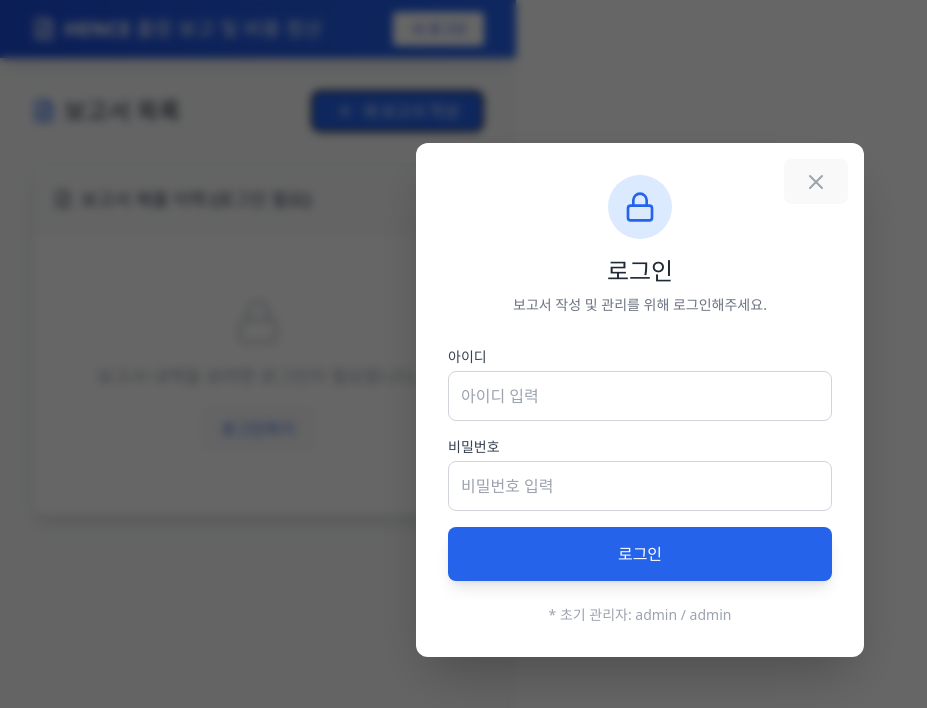
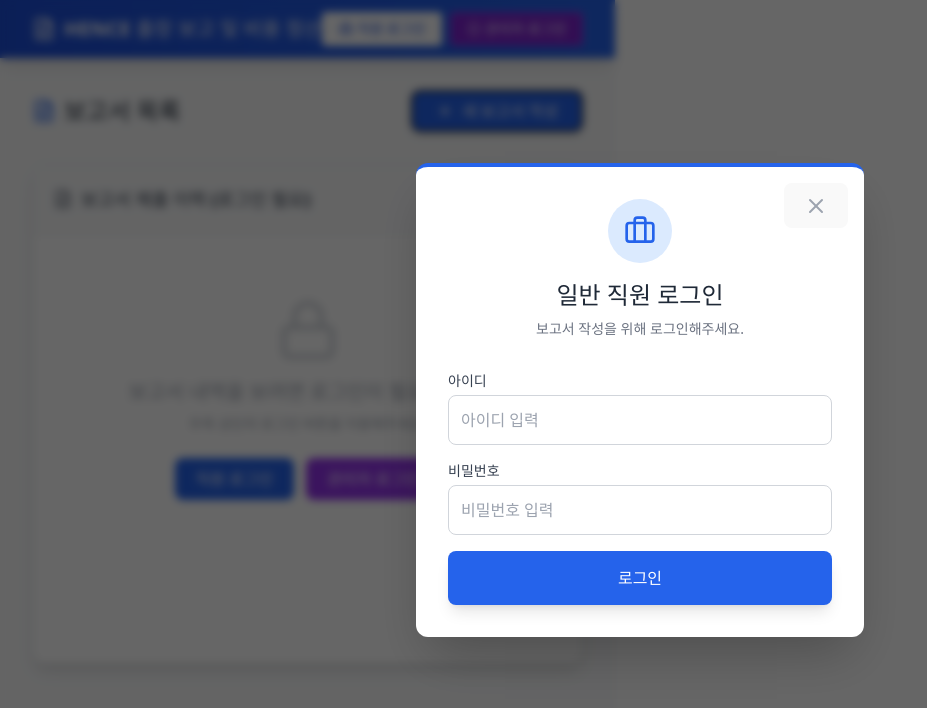
Before and after one commit to hsh8289/HENCE-business-trip-manager, a React (Vite) app: page / in a window 1280 px wide. Both pictures are taken after a click on the button "새 보고서 작성". Shown: the top 708 px of the page, without its empty margins (0-927 px from the left). Built offline with nearby package versions, Linux system fonts and the light colour scheme.

Commit message:
design update

```diff
--- a/src/App.jsx
+++ b/src/App.jsx
@@ -1,5 +1,5 @@
 import React, { useState, useEffect, useRef } from 'react';
-import { Calendar, MapPin, FileText, DollarSign, Car, Upload, Printer, Trash2, Plus, Save, Lock, LogOut, UserCog, RefreshCw, Check, Send, Edit, X, Users, AlertCircle, MessageSquare, LogIn } from 'lucide-react';
+import { Calendar, MapPin, FileText, DollarSign, Car, Upload, Printer, Trash2, Plus, Save, Lock, LogOut, UserCog, RefreshCw, Check, Send, Edit, X, Users, AlertCircle, MessageSquare, LogIn, Briefcase, Shield } from 'lucide-react';
 
 // 유류비 기준 단가 (원/km)
 const FUEL_RATE_PERSONAL = 200;
@@ -23,9 +23,9 @@ function getInitialFormData() {
 }
 
 // ----------------------------------------------------------------------
-// [컴포넌트] 로그인 모달 (팝업 형태)
+// [컴포넌트] 로그인 모달 (팝업 형태) - 역할 구분 추가
 // ----------------------------------------------------------------------
-function LoginModal({ onClose, onLogin }) {
+function LoginModal({ onClose, onLogin, targetRole }) {
   const [userId, setUserId] = useState('');
   const [password, setPassword] = useState('');
   const [error, setError] = useState('');
@@ -35,6 +35,13 @@ function LoginModal({ onClose, onLogin }) {
     const user = users.find(u => u.id === userId && u.password === password);
 
     if (user) {
+      // 역할 검증 로직 추가
+      if (targetRole && user.role !== targetRole) {
+        setError(targetRole === 'admin'
+          ? '관리자 계정만 로그인할 수 있습니다.'
+          : '일반 직원 계정만 로그인할 수 있습니다.');
+        return;
+      }
       onLogin(user);
       onClose();
     } else {
@@ -44,15 +51,19 @@ function LoginModal({ onClose, onLogin }) {
 
   return (
     <div className="fixed inset-0 bg-black bg-opacity-60 flex justify-center items-center z-50 p-4 backdrop-blur-sm animate-fade-in">
-      <div className="bg-white p-8 rounded-xl shadow-2xl w-full max-w-md relative">
+      <div className="bg-white p-8 rounded-xl shadow-2xl w-full max-w-md relative border-t-4 border-blue-600">
         <button onClick={onClose} className="absolute top-4 right-4 text-gray-400 hover:text-gray-600"><X size={24}/></button>
 
         <div className="text-center mb-8">
-          <div className="inline-flex items-center justify-center w-16 h-16 bg-blue-100 rounded-full mb-4">
-            <Lock size={32} className="text-blue-600" />
+          <div className={`inline-flex items-center justify-center w-16 h-16 rounded-full mb-4 ${targetRole === 'admin' ? 'bg-purple-100' : 'bg-blue-100'}`}>
+            {targetRole === 'admin' ? <Shield size={32} className="text-purple-600" /> : <Briefcase size={32} className="text-blue-600" />}
           </div>
-          <h2 className="text-2xl font-bold text-gray-800">로그인</h2>
-          <p className="text-gray-500 mt-2 text-sm">보고서 작성 및 관리를 위해 로그인해주세요.</p>
+          <h2 className="text-2xl font-bold text-gray-800">
+            {targetRole === 'admin' ? '관리자 로그인' : '일반 직원 로그인'}
+          </h2>
+          <p className="text-gray-500 mt-2 text-sm">
+            {targetRole === 'admin' ? '관리자 계정으로 접속합니다.' : '보고서 작성을 위해 로그인해주세요.'}
+          </p>
         </div>
 
         {error && <div className="mb-4 p-3 bg-red-50 text-red-500 text-sm rounded-lg border border-red-100 flex items-center gap-2"><AlertCircle size={16}/>{error}</div>}
@@ -81,14 +92,17 @@ function LoginModal({ onClose, onLogin }) {
           </div>
           <button
             onClick={handleSubmit}
-            className="w-full bg-blue-600 text-white py-3.5 rounded-lg font-bold hover:bg-blue-700 transition shadow-lg mt-2"
+            className={`w-full text-white py-3.5 rounded-lg font-bold transition shadow-lg mt-2 ${targetRole === 'admin' ? 'bg-purple-600 hover:bg-purple-700' : 'bg-blue-600 hover:bg-blue-700'}`}
           >
             로그인
           </button>
         </div>
-        <div className="mt-6 text-center text-sm text-gray-400">
-          * 초기 관리자: admin / admin
-        </div>
+
+        {targetRole === 'admin' && (
+          <div className="mt-6 text-center text-sm text-gray-400">
+            * 초기 관리자: admin / admin
+          </div>
+        )}
       </div>
     </div>
   );
@@ -210,13 +224,13 @@ function UserManagementModal({ onClose }) {
 // [메인] App 컴포넌트
 // ----------------------------------------------------------------------
 export default function App() {
-  const [user, setUser] = useState(null); // 로그인 상태 (null이면 게스트)
+  const [user, setUser] = useState(null);
   const [view, setView] = useState('dashboard');
   const [reports, setReports] = useState([]);
   const [selectedReport, setSelectedReport] = useState(null);
 
   // 모달 상태
-  const [showLoginModal, setShowLoginModal] = useState(false);
+  const [loginModalTarget, setLoginModalTarget] = useState(null); // 'admin' | 'employee' | null
   const [showRejectModal, setShowRejectModal] = useState(false);
   const [showResubmitModal, setShowResubmitModal] = useState(false);
   const [showUserManageModal, setShowUserManageModal] = useState(false);
@@ -272,7 +286,8 @@ export default function App() {
   // --- 작성 기능 ---
   const handleCreateReportClick = () => {
     if (!user) {
-      setShowLoginModal(true);
+      // 비로그인 상태에서 작성 시도 시 '직원 로그인'으로 유도
+      setLoginModalTarget('employee');
     } else {
       startWrite();
     }
@@ -383,9 +398,9 @@ export default function App() {
   `;
 
   return (
-    <div className="min-h-screen bg-gray-50 text-gray-800 font-sans print:bg-white">
+    <div className="min-h-screen bg-gray-50 text-gray-800 font-sans print:bg-white flex flex-col items-center">
       {/* 상단 헤더 */}
-      <header className="bg-gradient-to-r from-blue-700 to-blue-600 text-white shadow-lg print-hidden sticky top-0 z-20">
+      <header className="bg-gradient-to-r from-blue-700 to-blue-600 text-white shadow-lg print-hidden sticky top-0 z-20 w-full">
         <div className="w-full max-w-[1920px] mx-auto px-4 md:px-8 py-3 flex justify-between items-center">
           <div className="flex items-center gap-4">
             <h1 className="text-lg md:text-xl font-bold flex items-center gap-2 cursor-pointer hover:opacity-90 transition" onClick={() => setView('dashboard')}>
@@ -395,9 +410,15 @@ export default function App() {
           </div>
           <div className="flex gap-2">
             {!user ? (
-              <button onClick={() => setShowLoginModal(true)} className="text-sm bg-white text-blue-700 hover:bg-blue-50 px-4 py-1.5 rounded font-bold flex items-center gap-1 transition shadow-sm">
-                <LogIn size={14}/> 로그인
-              </button>
+              <>
+                {/* 로그인 버튼 분리: 직원용 / 관리자용 */}
+                <button onClick={() => setLoginModalTarget('employee')} className="text-sm bg-white text-blue-700 hover:bg-blue-50 px-4 py-1.5 rounded font-bold flex items-center gap-1 transition shadow-sm">
+                  <Briefcase size={14}/> 직원 로그인
+                </button>
+                <button onClick={() => setLoginModalTarget('admin')} className="text-sm bg-purple-700 text-white hover:bg-purple-800 px-4 py-1.5 rounded font-bold flex items-center gap-1 transition shadow-sm border border-purple-500">
+                  <Shield size={14}/> 관리자 로그인
+                </button>
+              </>
             ) : (
               <button onClick={handleLogout} className="text-sm bg-blue-800 hover:bg-blue-900 px-3 py-1.5 rounded flex items-center gap-1 transition"><LogOut size={14}/> 로그아웃</button>
             )}
@@ -405,7 +426,7 @@ export default function App() {
         </div>
       </header>
 
-      <main className="w-full max-w-[1920px] mx-auto p-4 md:p-8 print:p-0">
+      <main className="w-full max-w-[1920px] mx-auto p-4 md:p-8 print:p-0 flex-grow">
 
         {/* --- [대시보드] --- */}
         {view === 'dashboard' && (
@@ -426,7 +447,7 @@ export default function App() {
               </div>
             </div>
 
-            <div className="bg-white rounded-xl shadow-lg border border-gray-200 overflow-hidden">
+            <div className="bg-white rounded-xl shadow-lg border border-gray-200 overflow-hidden min-h-[500px]">
               <div className="p-5 bg-gray-50 border-b border-gray-200 flex justify-between items-center">
                 <h3 className="text-lg font-bold text-gray-700 flex items-center gap-2">
                   <FileText size={20} className="text-gray-500"/> {user?.role === 'admin' ? '전체 제출된 보고서' : (user ? '나의 제출 이력' : '보고서 제출 이력 (로그인 필요)')}
@@ -435,10 +456,14 @@ export default function App() {
               </div>
               <div className="overflow-x-auto">
                 {!user ? (
-                  <div className="p-16 text-center text-gray-400">
-                    <Lock size={48} className="mx-auto mb-4 text-gray-300"/>
-                    <p className="text-lg font-bold">보고서 내역을 보려면 로그인이 필요합니다.</p>
-                    <button onClick={() => setShowLoginModal(true)} className="mt-4 text-blue-600 font-bold hover:underline">로그인하기</button>
+                  <div className="p-16 text-center text-gray-400 h-full flex flex-col justify-center items-center">
+                    <Lock size={64} className="mb-4 text-gray-300"/>
+                    <p className="text-xl font-bold mb-2">보고서 내역을 보려면 로그인이 필요합니다.</p>
+                    <p className="text-sm mb-6">우측 상단의 로그인 버튼을 이용해주세요.</p>
+                    <div className="flex gap-3">
+                      <button onClick={() => setLoginModalTarget('employee')} className="px-5 py-2 bg-blue-600 text-white rounded-lg hover:bg-blue-700 transition font-bold">직원 로그인</button>
+                      <button onClick={() => setLoginModalTarget('admin')} className="px-5 py-2 bg-purple-600 text-white rounded-lg hover:bg-purple-700 transition font-bold">관리자 로그인</button>
+                    </div>
                   </div>
                 ) : (
                   <table className="w-full text-sm text-left text-gray-600 min-w-[800px]">
@@ -623,7 +648,7 @@ export default function App() {
         )}
 
         {/* 모달들 */}
-        {showLoginModal && <LoginModal onClose={() => setShowLoginModal(false)} onLogin={handleLogin} />}
+        {loginModalTarget && <LoginModal onClose={() => setLoginModalTarget(null)} onLogin={handleLogin} targetRole={loginModalTarget} />}
         {showRejectModal && <RejectModal onClose={() => setShowRejectModal(false)} onConfirm={confirmReject} />}
         {showResubmitModal && <ResubmitCommentModal onClose={() => setShowResubmitModal(false)} onConfirm={(comment) => { setShowResubmitModal(false); if(confirm('제출하시겠습니까?')) submitReport(comment); }} />}
         {showUserManageModal && <UserManagementModal onClose={() => setShowUserManageModal(false)} />}
```
